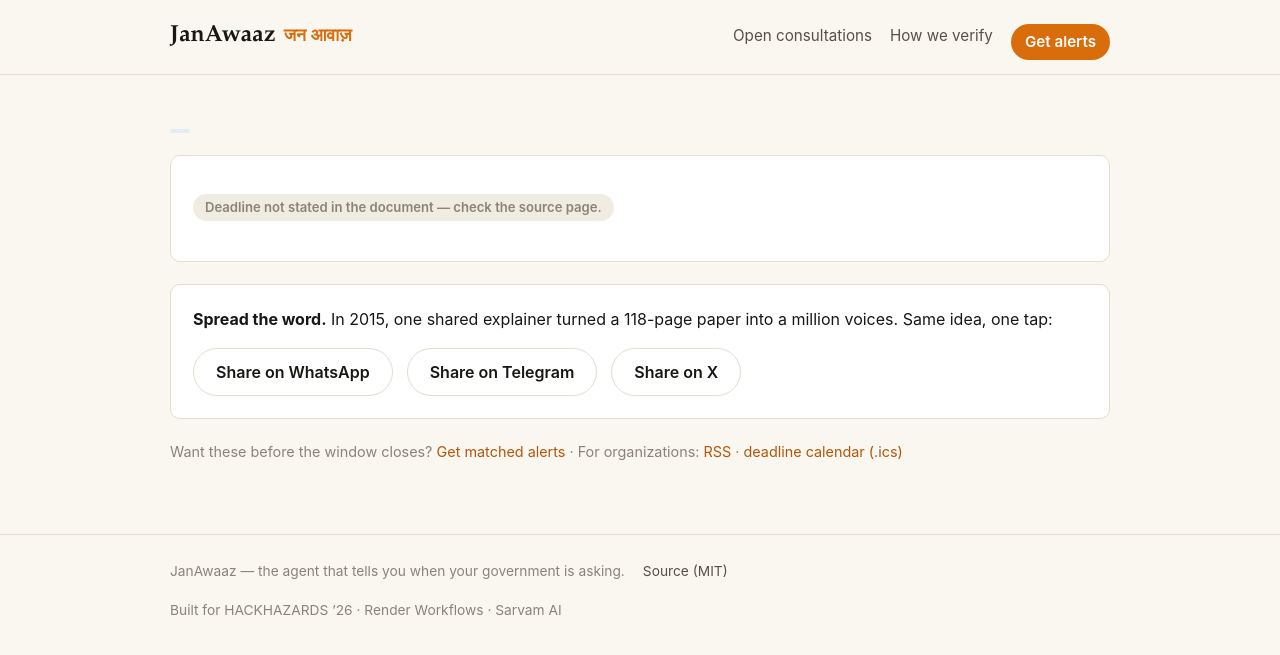
After one commit to ankitlade12/janawaaz, a FastAPI app: template janawaaz/web/templates/consultation.html in a window 1280 px wide. The commit adds this page. Shown: the top 655 px of the page. Run offline with FastAPI, Linux system fonts and the light colour scheme; the template is opened without the code that fills it, so the values that code supplies are empty; parts of the project's set-up code (start-up, migrations or seed data) failed here and were passed over.

Commit message:
Community usefulness: shareable consultation pages, RSS, deadline calendar, closing-first feed
- /c/{id}: per-consultation page with deadline + evidence span, comment CTA,
  and one-tap WhatsApp/Telegram/X share — the SaveTheInternet broadcast
  pattern, automated
- /feed.rss: RSS 2.0 so orgs, journalists and CMSes can ingest JanAwaaz
  into workflows they already have
- /deadlines.ics: subscribable calendar of open comment deadlines
- Feed now orders actionable-first: open consultations closing soonest,
  then everything else by recency; cards link to shareable pages

```diff
--- a/janawaaz/web/app.py
+++ b/janawaaz/web/app.py
@@ -2,9 +2,15 @@
 
 HTML product surface:
   GET  /              landing (live stats, gate explainer)
-  GET  /feed          consultation feed with deadline chips (?source= filter)
+  GET  /feed          consultation feed, closing-soonest first (?source= filter)
+  GET  /c/{id}        shareable consultation page (summary, deadline evidence,
+                      comment CTA, one-tap WhatsApp/Telegram/X share)
   GET  /ledger/{id}   provenance view — why an alert fired (the money shot)
   GET  /onboard       onboarding form; POST /onboard creates the profile
+
+Integration surface for intermediaries (orgs, journalists, associations):
+  GET  /feed.rss       RSS 2.0 — plug into any reader/CMS
+  GET  /deadlines.ics  subscribable calendar of open comment deadlines
 
 JSON API (same data, machine-shaped):
   POST /api/users · GET /api/feed · GET /api/ledger/{id} · GET /healthz
@@ -15,7 +21,7 @@ from datetime import date
 from pathlib import Path
 
 from fastapi import FastAPI, Form, HTTPException, Request
-from fastapi.responses import HTMLResponse, RedirectResponse
+from fastapi.responses import HTMLResponse, RedirectResponse, Response
 from fastapi.staticfiles import StaticFiles
 from fastapi.templating import Jinja2Templates
 from pydantic import BaseModel, Field
@@ -80,6 +86,22 @@ def _feed_rows(source_filter: str | None, limit: int = 100):
             q = q.where(Source.adapter == source_filter)
         rows = s.execute(q).all()
         sources = sorted(s.execute(select(Source.adapter)).scalars().all())
+
+    # Actionability ordering: open consultations closing soonest come first,
+    # then everything else by recency — "what can I still act on?"
+    today = date.today()
+    far = date.max
+
+    def sort_key(row):
+        d, _ = row
+        actionable = d.deadline is not None and d.deadline >= today
+        return (
+            0 if actionable else 1,
+            d.deadline if actionable else far,
+            -(d.published_at or date.min).toordinal(),
+        )
+
+    rows.sort(key=sort_key)
     return rows, sources
 
 
@@ -88,6 +110,7 @@ def feed_page(request: Request, source: str | None = None):
     rows, sources = _feed_rows(source)
     items = [
         {
+            "id": d.id,
             "source": adapter,
             "title": d.title,
             "ministry": d.ministry,
@@ -104,6 +127,105 @@ def feed_page(request: Request, source: str | None = None):
     return templates.TemplateResponse(
         request, "feed.html", {"items": items, "sources": sources, "source_filter": source}
     )
+
+
+@app.get("/c/{doc_id}", response_class=HTMLResponse)
+def consultation_page(request: Request, doc_id: int):
+    """Shareable per-consultation page — the broadcast unit for intermediaries."""
+    from urllib.parse import quote
+
+    with session() as s:
+        doc = s.get(Document, doc_id)
+        if doc is None:
+            raise HTTPException(404, "no such consultation")
+        source_name = s.get(Source, doc.source_id).adapter
+
+    page_url = f"https://janawaaz-web.onrender.com/c/{doc.id}"
+    left = days_remaining(doc.deadline)
+    share_bits = [f"Your government is asking: “{doc.title}”"]
+    if doc.deadline and left is not None and left >= 0:
+        share_bits.append(f"Comments close {doc.deadline.strftime('%d %b %Y')} ({left} days left).")
+    share_bits.append(page_url)
+    share_text = quote(" ".join(share_bits))
+
+    return templates.TemplateResponse(
+        request,
+        "consultation.html",
+        {
+            "doc": doc,
+            "source_name": source_name,
+            "days_remaining": left,
+            "share_whatsapp": f"https://wa.me/?text={share_text}",
+            "share_telegram": f"https://t.me/share/url?url={quote(page_url)}&text={share_text}",
+            "share_x": f"https://twitter.com/intent/tweet?text={share_text}",
+        },
+    )
+
+
+@app.get("/feed.rss")
+def feed_rss():
+    """RSS 2.0 of tracked consultations — for readers, CMSes, org workflows."""
+    from email.utils import format_datetime
+    from datetime import datetime, time as dtime, timezone
+    from xml.sax.saxutils import escape
+
+    rows, _ = _feed_rows(None, limit=50)
+    items = []
+    for d, adapter in rows:
+        link = f"https://janawaaz-web.onrender.com/c/{d.id}"
+        desc_parts = []
+        if d.deadline:
+            state = "verified" if d.deadline_verified else "unverified — check source"
+            desc_parts.append(f"Comments close {d.deadline.strftime('%d %b %Y')} ({state}).")
+        if d.summary_en:
+            desc_parts.append(_plaintext(d.summary_en))
+        pub = format_datetime(
+            datetime.combine(d.published_at or date.today(), dtime(9, 0), tzinfo=timezone.utc)
+        )
+        items.append(
+            f"<item><title>{escape(f'[{adapter.upper()}] {d.title}')}</title>"
+            f"<link>{escape(link)}</link><guid isPermaLink=\"true\">{escape(link)}</guid>"
+            f"<pubDate>{pub}</pubDate>"
+            f"<description>{escape(' '.join(desc_parts))}</description></item>"
+        )
+    xml = (
+        '<?xml version="1.0" encoding="UTF-8"?><rss version="2.0"><channel>'
+        "<title>JanAwaaz — open government consultations</title>"
+        "<link>https://janawaaz-web.onrender.com/feed</link>"
+        "<description>Consultations tracked by JanAwaaz, closing-soonest first, "
+        "with span-verified deadlines.</description>" + "".join(items) + "</channel></rss>"
+    )
+    return Response(content=xml, media_type="application/rss+xml")
+
+
+@app.get("/deadlines.ics")
+def deadlines_ics():
+    """Subscribable calendar of open comment deadlines — orgs live in calendars."""
+    rows, _ = _feed_rows(None, limit=200)
+    today = date.today()
+    events = []
+    for d, adapter in rows:
+        if not d.deadline or d.deadline < today:
+            continue
+        day = d.deadline.strftime("%Y%m%d")
+        title = f"Comments close: {d.title[:120]}"
+        events.append(
+            "BEGIN:VEVENT\r\n"
+            f"UID:doc{d.id}@janawaaz\r\n"
+            f"DTSTART;VALUE=DATE:{day}\r\n"
+            f"SUMMARY:{_ics_escape(f'[{adapter.upper()}] {title}')}\r\n"
+            f"DESCRIPTION:{_ics_escape(f'https://janawaaz-web.onrender.com/c/{d.id}')}\r\n"
+            "END:VEVENT\r\n"
+        )
+    cal = (
+        "BEGIN:VCALENDAR\r\nVERSION:2.0\r\nPRODID:-//JanAwaaz//consultation deadlines//EN\r\n"
+        "X-WR-CALNAME:JanAwaaz consultation deadlines\r\n" + "".join(events) + "END:VCALENDAR\r\n"
+    )
+    return Response(content=cal, media_type="text/calendar")
+
+
+def _ics_escape(s: str) -> str:
+    return s.replace("\\", "\\\\").replace(",", "\\,").replace(";", "\\;").replace("\n", "\\n")
 
 
 @app.get("/ledger/{ledger_id}", response_class=HTMLResponse)
--- /dev/null
+++ b/janawaaz/web/templates/consultation.html
@@ -0,0 +1,52 @@
+{% extends "base.html" %}
+{% block title %}{{ doc.title[:70] }} — JanAwaaz{% endblock %}
+{% block content %}
+<div class="wrap">
+  <div class="page-head">
+    <div class="meta" style="margin-bottom:10px;">
+      <span class="badge source">{{ source_name | upper }}</span>
+      {% if doc.published_at %}<span class="ministry">published {{ doc.published_at.strftime("%d %b %Y") }}</span>{% endif %}
+      {% if doc.ministry %}<span class="ministry">· {{ doc.ministry }}</span>{% endif %}
+    </div>
+    <h1 style="font-size:1.6rem;">{{ doc.title }}</h1>
+  </div>
+
+  <div class="ledger-doc">
+    {% if doc.deadline and days_remaining is not none and days_remaining >= 0 %}
+      <p style="font-size:1.15rem;"><strong>⏳ Comments close {{ doc.deadline.strftime("%d %B %Y") }} — {{ days_remaining }} day{{ '' if days_remaining == 1 else 's' }} left.</strong>
+      {% if doc.deadline_verified %}<span class="badge t1">span-verified</span>{% else %}<span class="badge t2">unverified — check source</span>{% endif %}</p>
+    {% elif doc.deadline %}
+      <p><span class="chip closed">This window closed {{ doc.deadline.strftime("%d %B %Y") }}</span> — the paper below still shows what was decided and how these consultations work.</p>
+    {% else %}
+      <p><span class="chip closed">Deadline not stated in the document — check the source page.</span></p>
+    {% endif %}
+
+    {% if doc.summary_en %}<p style="color:var(--ink-2); font-size:1.02rem;">{{ doc.summary_en | plaintext }}</p>{% endif %}
+
+    {% if doc.deadline_span %}
+    <blockquote class="evidence">“{{ doc.deadline_span }}”
+      <span class="src">quoted verbatim from the source document — this is where the deadline comes from</span>
+    </blockquote>
+    {% endif %}
+
+    <div class="btn-row" style="margin-top:18px;">
+      {% if doc.comment_channel %}<a class="btn primary" href="{{ doc.comment_channel }}" rel="noopener">Submit your comment →</a>{% endif %}
+      {% if doc.body_url %}<a class="btn ghost" href="{{ doc.body_url }}" rel="noopener">Read the full paper</a>{% endif %}
+    </div>
+  </div>
+
+  <div class="ledger-doc">
+    <p style="margin-top:0;"><strong>Spread the word.</strong> In 2015, one shared explainer turned a 118-page paper into a million voices. Same idea, one tap:</p>
+    <div class="btn-row">
+      <a class="btn ghost" href="{{ share_whatsapp }}" rel="noopener">Share on WhatsApp</a>
+      <a class="btn ghost" href="{{ share_telegram }}" rel="noopener">Share on Telegram</a>
+      <a class="btn ghost" href="{{ share_x }}" rel="noopener">Share on X</a>
+    </div>
+  </div>
+
+  <p style="color:var(--ink-3); font-size:0.9rem; padding-bottom:40px;">
+    Want these before the window closes? <a href="/onboard">Get matched alerts</a> ·
+    For organizations: <a href="/feed.rss">RSS</a> · <a href="/deadlines.ics">deadline calendar (.ics)</a>
+  </p>
+</div>
+{% endblock %}
--- a/janawaaz/web/templates/feed.html
+++ b/janawaaz/web/templates/feed.html
@@ -4,7 +4,8 @@
 <div class="wrap">
   <div class="page-head">
     <h1>Consultations</h1>
-    <p>Every paper JanAwaaz is tracking, with extracted deadlines and where to comment.</p>
+    <p>Every paper JanAwaaz is tracking — closing soonest first, with extracted deadlines and where to comment.
+       For organizations: <a href="/feed.rss">RSS</a> · <a href="/deadlines.ics">deadline calendar</a>.</p>
     <div class="filters">
       <a href="/feed" class="{{ 'active' if not source_filter }}">All sources</a>
       {% for s in sources %}
@@ -21,7 +22,7 @@
         {% if item.published_at %}<span class="dot">·</span><span class="ministry">{{ item.published_at.strftime("%d %b %Y") }}</span>{% endif %}
         {% if item.ministry %}<span class="dot">·</span><span class="ministry">{{ item.ministry }}</span>{% endif %}
       </div>
-      <h3>{{ item.title }}</h3>
+      <h3><a href="/c/{{ item.id }}" style="color:inherit; text-decoration:none;">{{ item.title }}</a></h3>
       {% if item.summary_en %}<p class="summary">{{ item.summary_en | plaintext }}</p>{% endif %}
       <div class="foot">
         {% if item.deadline and not item.deadline_verified %}
```
